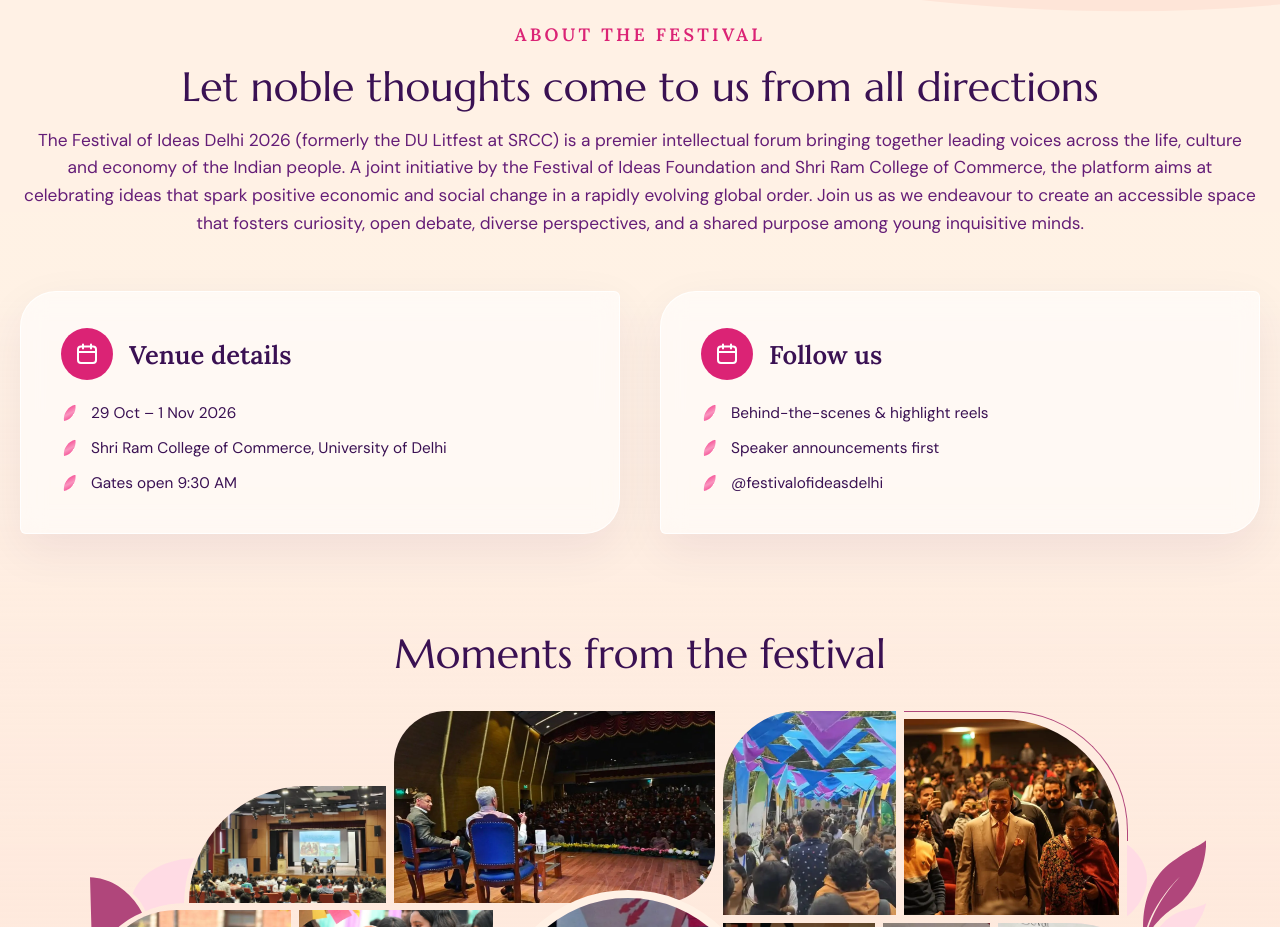
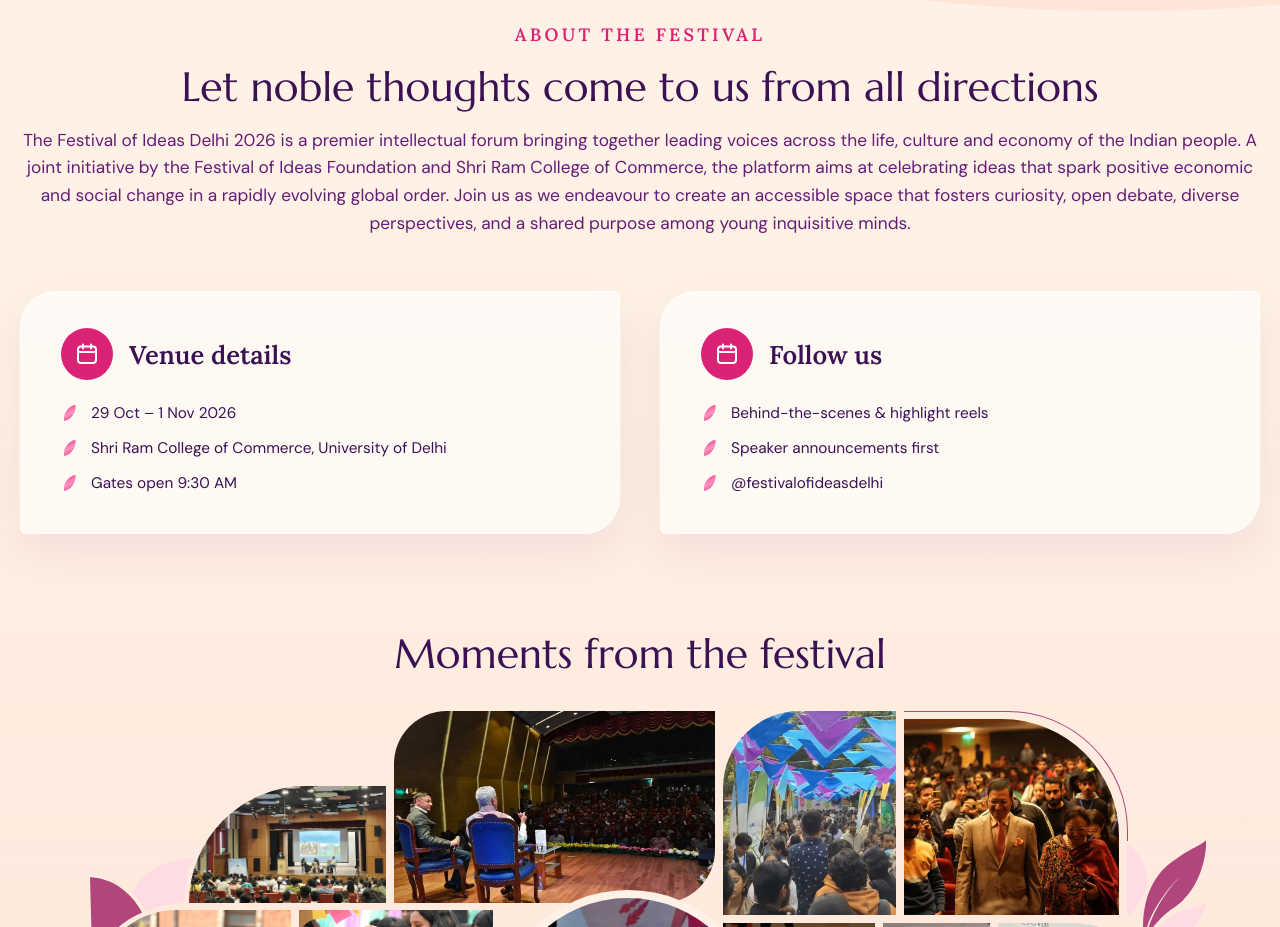
Before and after one commit to Festival-of-Ideas/foi-website, a Next.js app: page / in a window 1280 px wide. Shown: the part 1060-1987 px from the top of the page. Built offline with nearby package versions, Linux system fonts and the light colour scheme.

Commit message:
Remove 'formerly the DU Litfest at SRCC' from the about text

```diff
--- a/app/page.js
+++ b/app/page.js
@@ -82,7 +82,7 @@
       <div className="home-sec about">
         <div className="eyebrow reveal"><span>ABOUT THE FESTIVAL</span></div>
         <h2 className="home-title reveal">Let noble thoughts come to us from all directions</h2>
-        <p className="lede reveal">The Festival of Ideas Delhi 2026 (formerly the DU Litfest at SRCC) is a premier intellectual forum bringing together leading voices across the life, culture and economy of the Indian people. A joint initiative by the Festival of Ideas Foundation and Shri Ram College of Commerce, the platform aims at celebrating ideas that spark positive economic and social change in a rapidly evolving global order. Join us as we endeavour to create an accessible space that fosters curiosity, open debate, diverse perspectives, and a shared purpose among young inquisitive minds.</p>
+        <p className="lede reveal">The Festival of Ideas Delhi 2026 is a premier intellectual forum bringing together leading voices across the life, culture and economy of the Indian people. A joint initiative by the Festival of Ideas Foundation and Shri Ram College of Commerce, the platform aims at celebrating ideas that spark positive economic and social change in a rapidly evolving global order. Join us as we endeavour to create an accessible space that fosters curiosity, open debate, diverse perspectives, and a shared purpose among young inquisitive minds.</p>
         <div className="info-grid">
           <div className="info-card reveal">
             <div className="info-head"><span className="badge"><img src="/img/icon-calendar.svg" alt="" /></span><h3>Venue details</h3></div>
```
